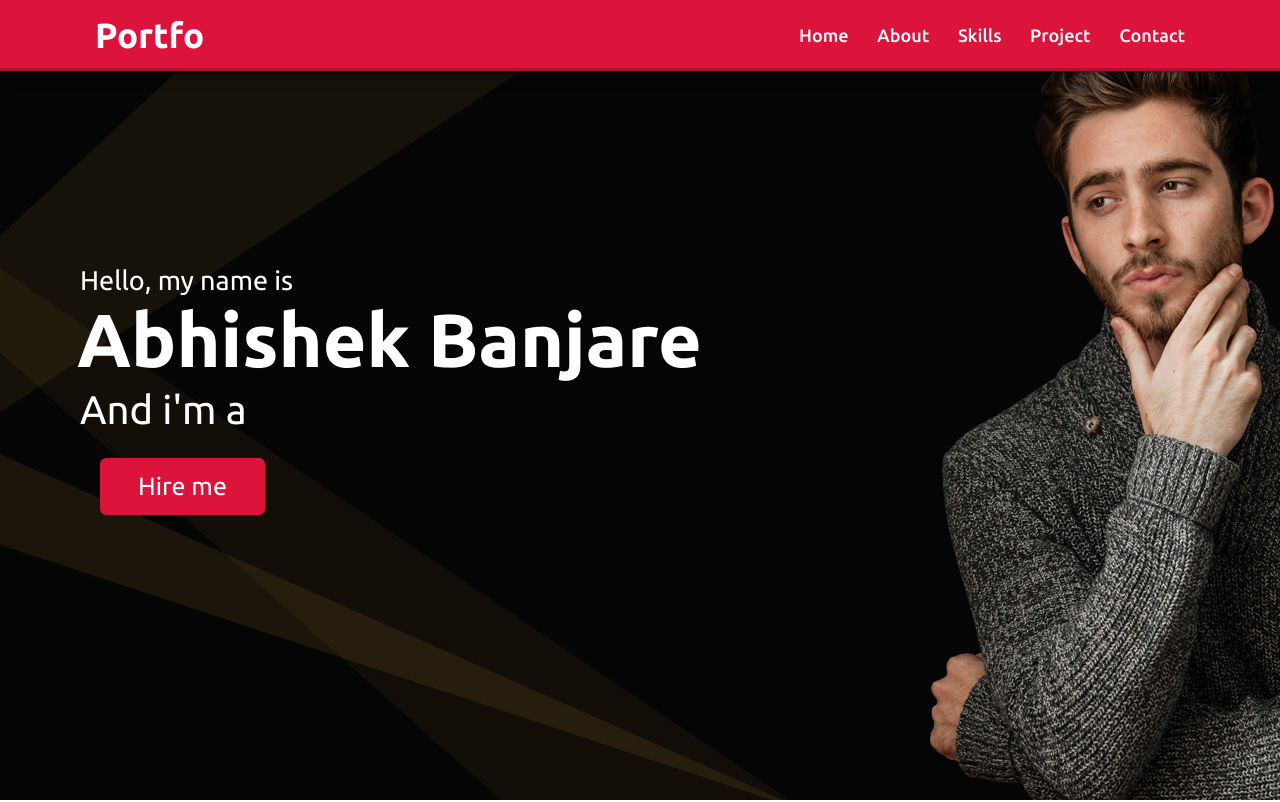
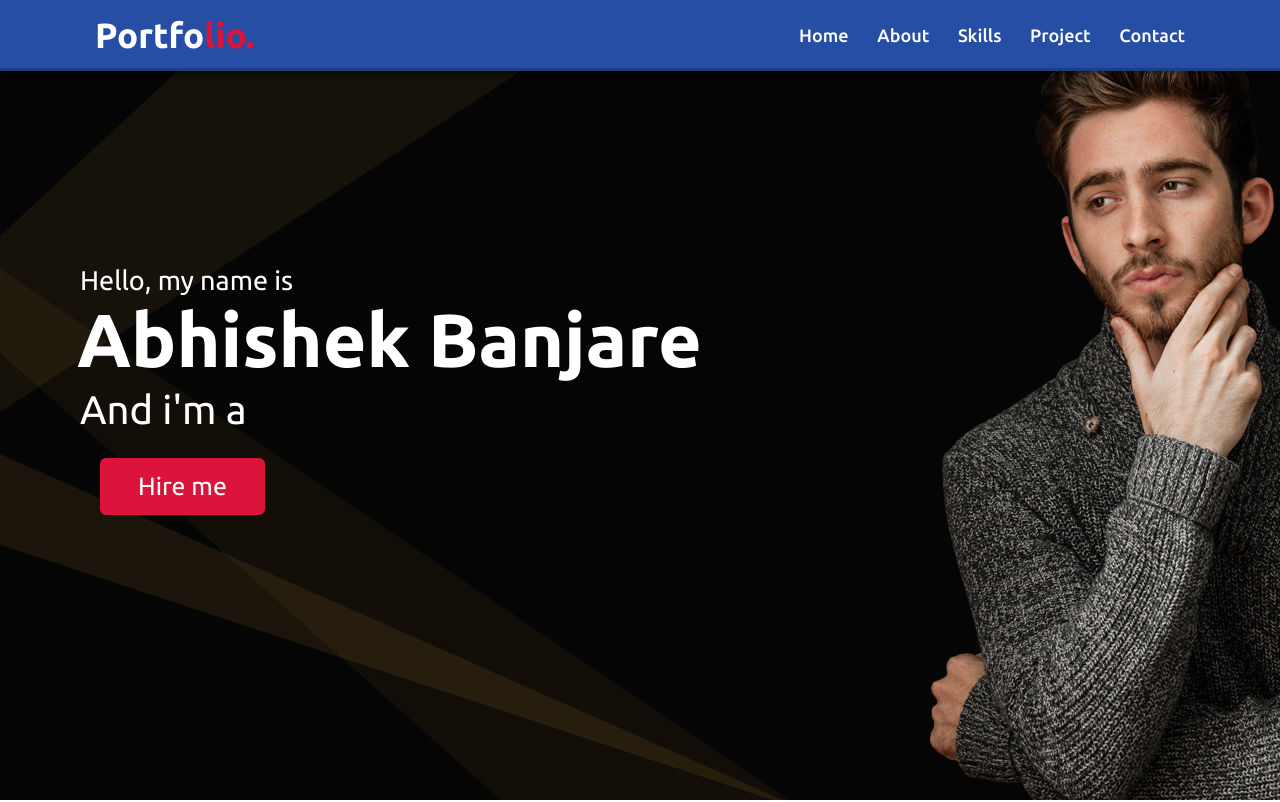
Before and after one commit to abhishekbanjare/My-Portfolio-Website, a plain HTML site: page index.html in a window 1280 px wide. Shown: the top 802 px of the page. Drawn offline with nearby package versions, Linux system fonts and the light colour scheme.

Commit message:
some changes

```diff
--- a/style.css
+++ b/style.css
@@ -564,7 +564,8 @@ footer span a:hover{
 /*Roughly my work .............  */
 .navbar{
     padding:15px;
-    background:crimson;
+    /* background:crimson; */
+    background:rgb(38, 78, 165);
     /* border-bottom:2px solid black; */
     box-shadow: rgba(0, 0, 0, 0.4) 0px 2px 4px, rgba(0, 0, 0, 0.3) 0px 7px 13px -3px, rgba(0, 0, 0, 0.2) 0px -3px 0px inset;
 }
```
